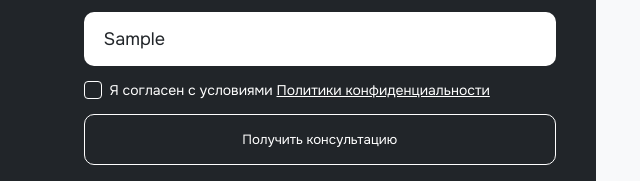
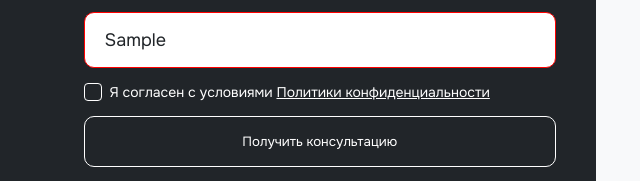
Before and after one commit to chelnik/convert, a plain HTML site: page index.html in a window 1280 px wide. Both pictures are taken after typing "Sample", "Sample" into the empty fields and a click on the button "Получить консультацию". Shown: the part 1547-1728 px from the top of the page, 624-1264 px from the left. Drawn offline with Linux system fonts and the light colour scheme.

Commit message:
change api key and validation

```diff
--- a/index.html
+++ b/index.html
@@ -11,7 +11,7 @@
       href="https://fonts.googleapis.com/css2?family=Onest&display=swap"
       rel="stylesheet"
     />
-    <script src="https://api-maps.yandex.ru/v3/?apikey=5f800b37-ed0d-4c95-a0ce-b72d8ebf590f&lang=ru_RU"></script>
+    <script src="https://api-maps.yandex.ru/v3/?apikey=36f41195-aca2-4013-befc-d6de091adcf6&lang=ru_RU"></script>
 
     <script src="./scripts/script.js" type="module" defer></script>
   </head>
--- a/scripts/script.js
+++ b/scripts/script.js
@@ -60,6 +60,12 @@ function saveList() {
   localStorage.setItem("list", JSON.stringify(list));
 }
 
+function validatePhoneNumber(phone) {
+  const regex = /^(?:\+7|8)\s*\(?\d{3}\)?[\s-]?\d{3}[\s-]?\d{2}[\s-]?\d{2}$/;
+  return regex.test(phone);
+}
+
+
 document
   .getElementById("consultationForm")
   .addEventListener("submit", function (event) {
@@ -79,10 +85,10 @@ document
       isValid = false;
     }
 
-    const phoneInput = document.getElementById("phone");
-    if (!phoneInput.value.trim()) {
-      phoneInput.classList.add("error");
-      isValid = false;
+    const phoneInput = document.getElementById('phone');
+    if (!phoneInput.value.trim() || !validatePhoneNumber(phoneInput.value.trim())) {
+        phoneInput.classList.add('error');
+        isValid = false;
     }
 
     if (!checkBox.checked) {
```
